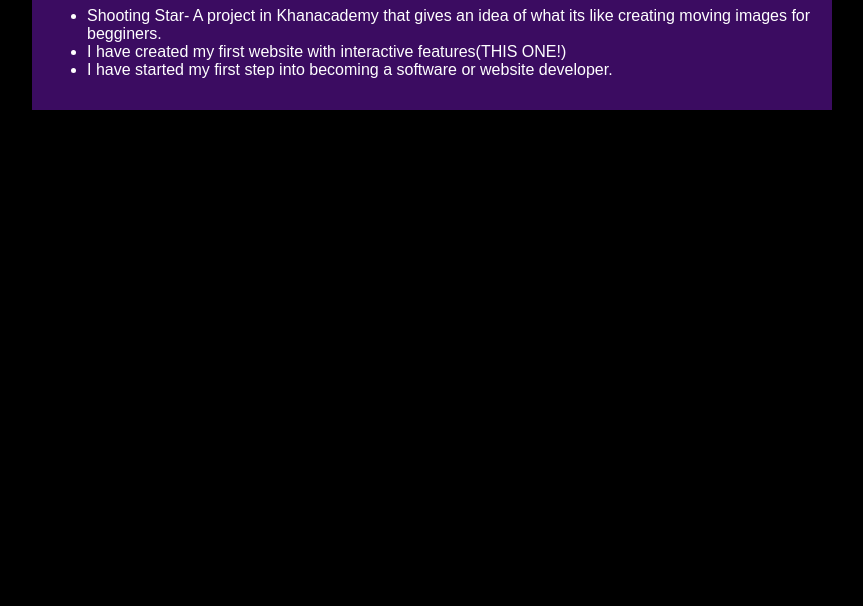
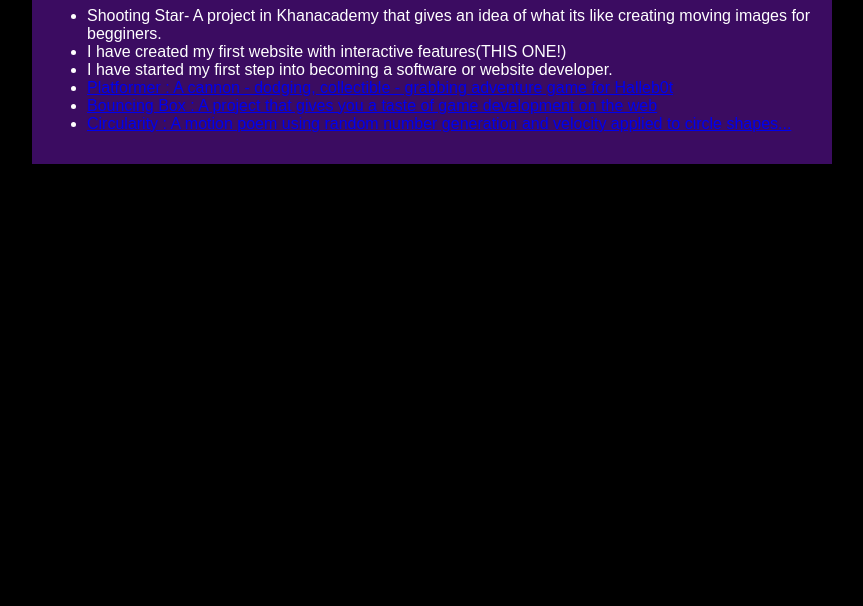
Before and after one commit to AustinSmith1/AustinSmith1.github.io, a plain HTML site: page portfolio.html in a window 1280 px wide. Shown: the part 194-800 px from the top of the page, without its empty margins (208-1071 px from the left). Drawn offline with Linux system fonts and the light colour scheme.

Commit message:
final push

```diff
--- a/portfolio.html
+++ b/portfolio.html
@@ -79,6 +79,9 @@
                 <li> Shooting Star- A project in Khanacademy that gives an idea of what its like creating moving images for begginers.</li>
                 <li> I have created my first website with interactive features(THIS ONE!)</li>
                 <li> I have started my first step into becoming a  software or website developer.</li>
+                <li><a href="projects/platformer/">Platformer : A cannon - dodging, collectible - grabbing adventure game for Halleb0t</a></li>
+                <li><a href="projects/bouncing-box/">Bouncing Box : A project that gives you a taste of game development on the web </a></li>
+                <li><a href="projects/circularity/">Circularity : A motion poem using random number generation and velocity applied to circle shapes...</a></li>
             </ul>
 
             </div>
```
Also changed, not shown: index.html (+1 -1 lines).
